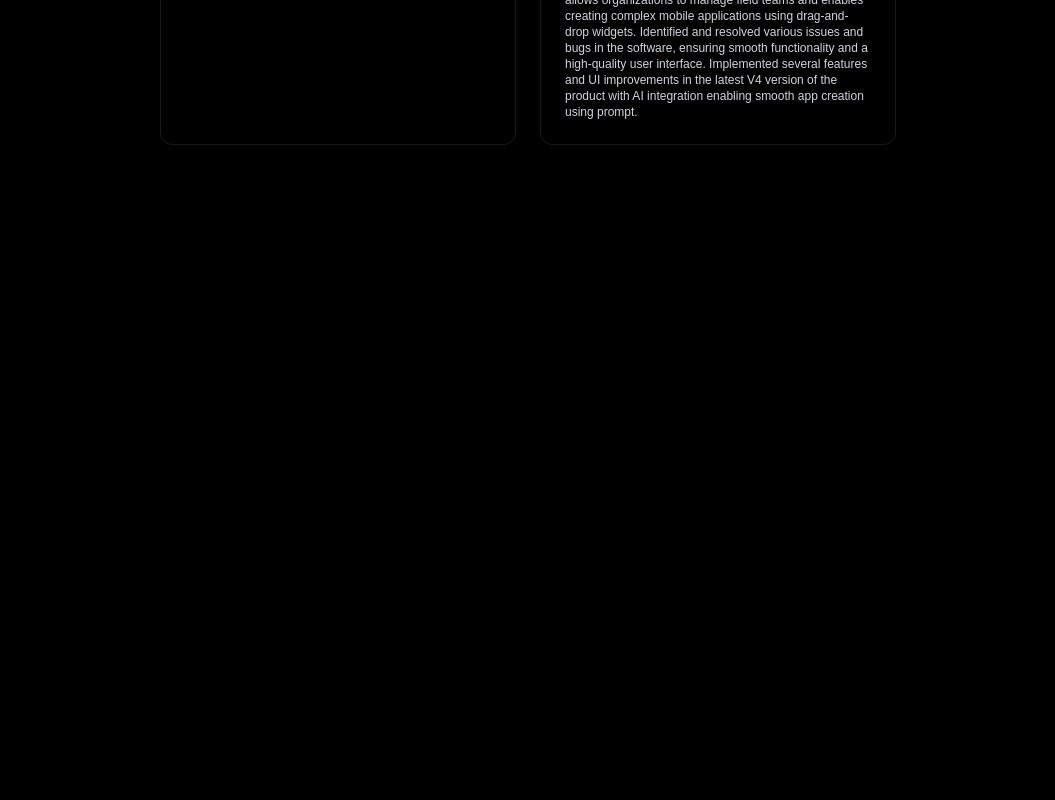
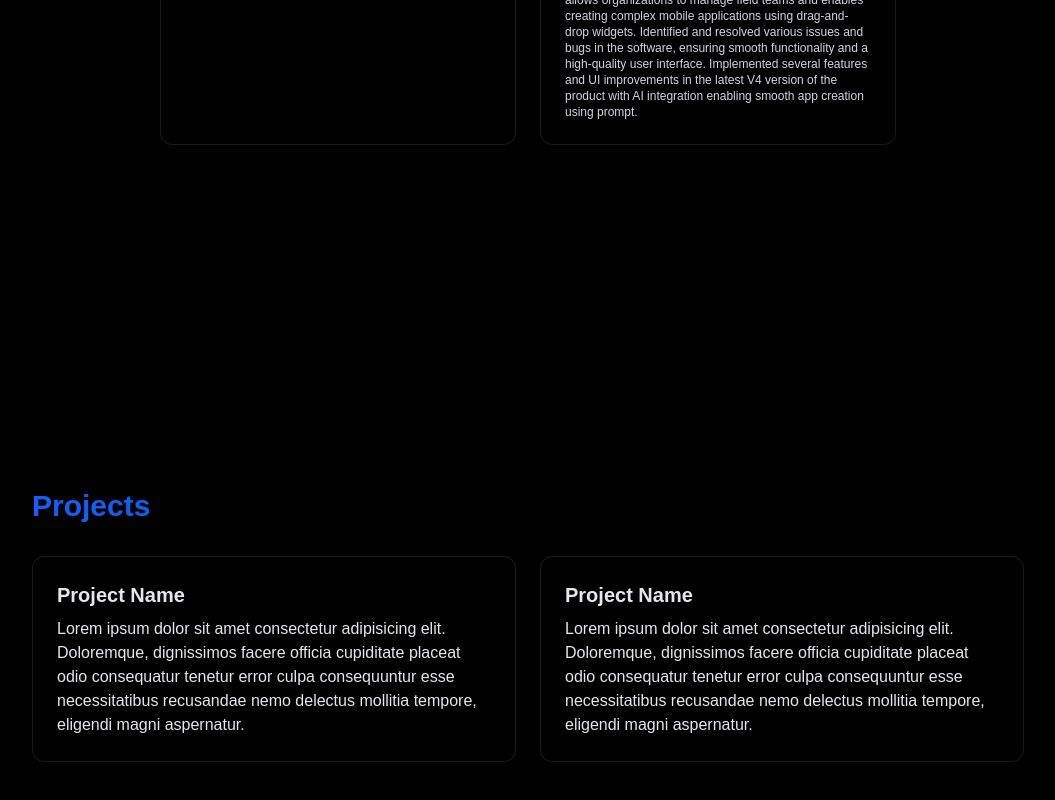
Before and after one commit to codingcat40/portfolio, a React (Vite) app: page / in a window 1280 px wide. Shown: the part 1679-2479 px from the top of the page, without its empty margins (112-1167 px from the left). Before the commit the page ends 1904 px from the top, so only its background shows below. Built offline with nearby package versions, Linux system fonts and the light colour scheme.

Commit message:
started on project section

```diff
--- a/src/App.jsx
+++ b/src/App.jsx
@@ -5,6 +5,7 @@ import Navbar from "./components/Navbar";
 import MobileMenu from "./components/MobileMenu";
 import Home from "./components/Home";
 import About from "./components/About";
+import Projects from "./components/Projects";
 
 function App() {
   const [showLoading, setShowLoading] = useState(true);
@@ -18,6 +19,7 @@ function App() {
           <MobileMenu menuOpen={menuOpen} setMenuOpen={setMenuOpen} />
           <Home />
           <About />
+          <Projects />
     </div>
   </>);
 }
--- /dev/null
+++ b/src/components/Projects.jsx
@@ -0,0 +1,47 @@
+const Projects = () => {
+  return (
+    <section
+      id="projects"
+      className="min-h-screen flex items-center
+    justify-center py-20"
+    >
+      <div className="max-w-5xl mx-auto px-4">
+        <h2
+          className="text-3xl font-bold mb-8
+        bg-gradient-to-r from-blue-600 to-cyan-700 text-transparent
+        bg-clip-text"
+        >
+          Projects
+        </h2>
+
+        <div className="grid grid-cols-1 md:grid-cols-2 gap-6">
+          <div className="p-6 rounded-xl border border-white/10 hover:-translate-y-1 hover:border-blue-500/30 hover:shadow-md transition-all">
+            <h3 className="text-xl font-bold mb-2">Project Name</h3>
+            <p>
+              Lorem ipsum dolor sit amet consectetur adipisicing elit.
+              Doloremque, dignissimos facere officia cupiditate placeat odio
+              consequatur tenetur error culpa consequuntur esse necessitatibus
+              recusandae nemo delectus mollitia tempore, eligendi magni
+              aspernatur.
+            </p>
+            {/* skills come here */}
+          </div>
+
+          <div className="p-6 rounded-xl border border-white/10 hover:-translate-y-1 hover:border-blue-500/30 hover:shadow-md transition-all">
+            <h3 className="text-xl font-bold mb-2">Project Name</h3>
+            <p>
+              Lorem ipsum dolor sit amet consectetur adipisicing elit.
+              Doloremque, dignissimos facere officia cupiditate placeat odio
+              consequatur tenetur error culpa consequuntur esse necessitatibus
+              recusandae nemo delectus mollitia tempore, eligendi magni
+              aspernatur.
+            </p>
+            {/* skills come here */}
+          </div>
+        </div>
+      </div>
+    </section>
+  );
+};
+
+export default Projects;
--- a/src/constants/index.js
+++ b/src/constants/index.js
@@ -13,7 +13,7 @@ export const EXPERIENCES = [
   },
   {
     year: "Sept 2024 - December 2024",
-    company: "Fieldproxy India Pivate Limited",
+    company: "Fieldproxy India Private Limited",
     position: "Front End Developer Intern",
     description:
       "Contributed to the design and implementation of user interface (UI) improvements for Product V3, a no-code app builder and a Field Service management tool that allows organizations to manage field teams and enables creating complex mobile applications using drag-and-drop widgets. Identified and resolved various issues and bugs in the software, ensuring smooth functionality and a high-quality user interface. Implemented several features and UI improvements in the latest V4 version of the product with AI integration enabling smooth app creation using prompt.",
```
